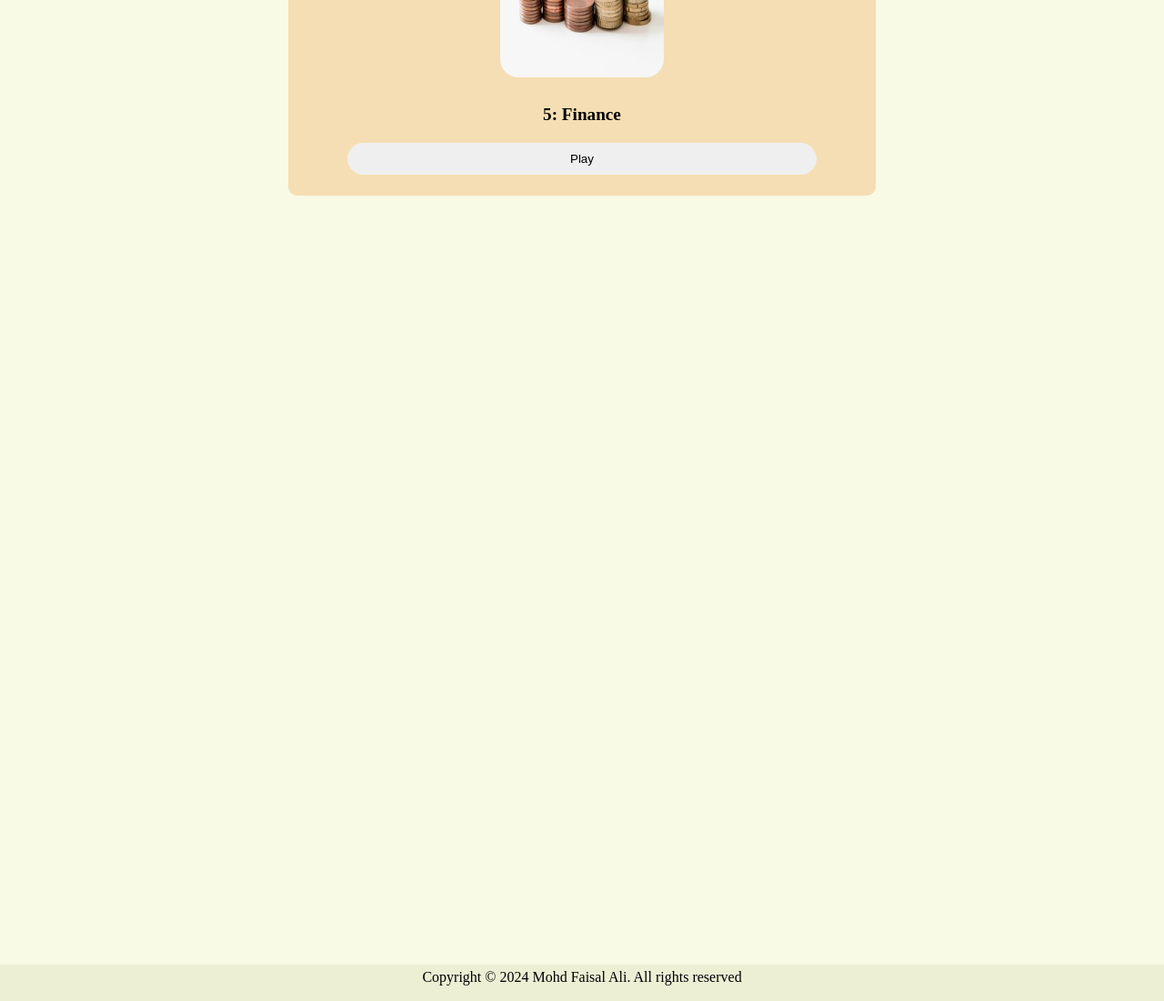
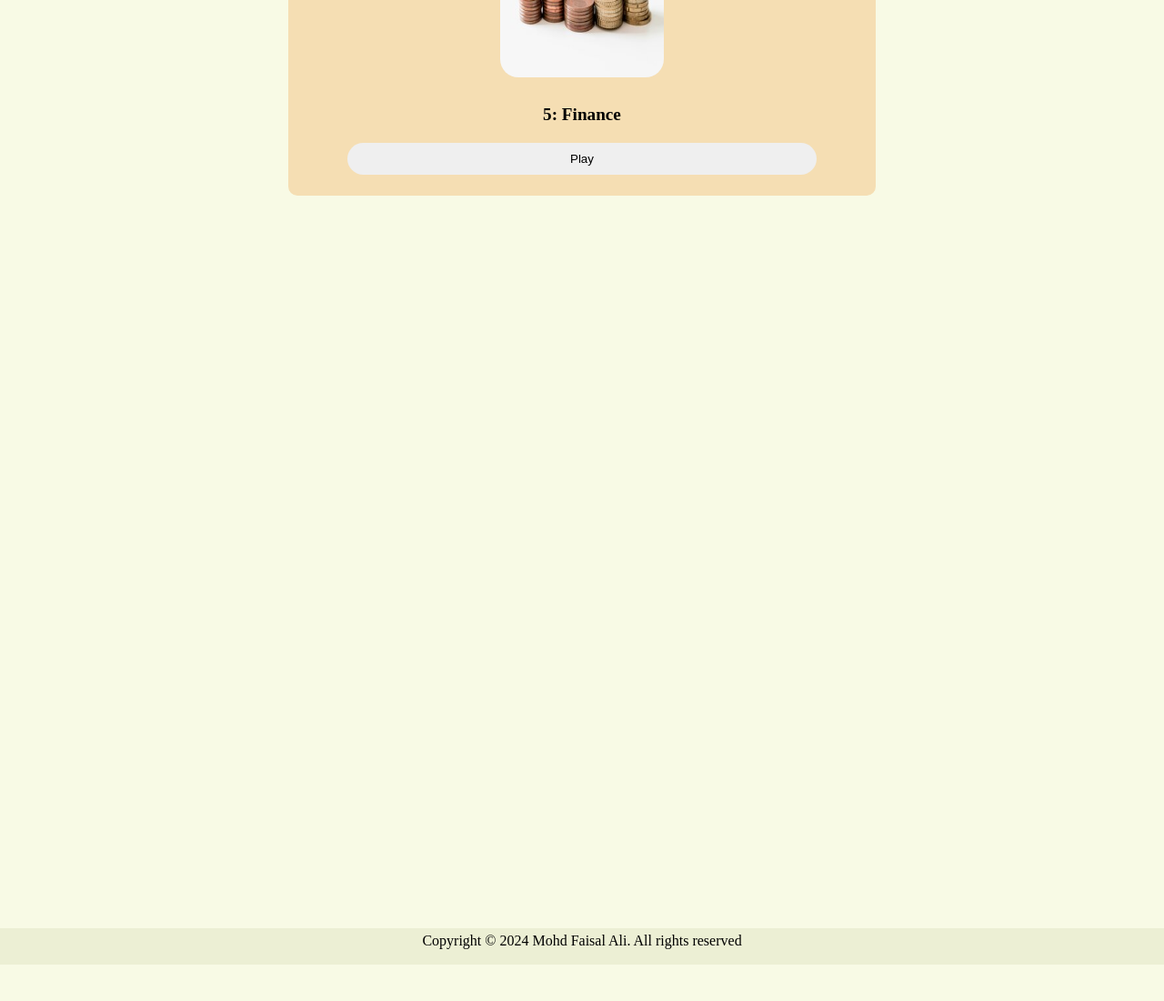
Before and after one commit to alicode07/Quizzify-The-Quiz-Web-App, a plain HTML site: page index.html in a window 1280 px wide. Shown: the part 1900-3000 px from the top of the page at 91% size. After the commit the page ends 2960 px from the top, so only its background shows below. Drawn offline with Linux system fonts and the light colour scheme.

Commit message:
footer modified

```diff
--- a/Style/style.css
+++ b/Style/style.css
@@ -223,7 +223,7 @@ body
 .footerDis
 {
   position: absolute;
-  top: 370vh;
+  top: 365vh;
   width: 100%;
   height: 5vh;
   display:block;
```
